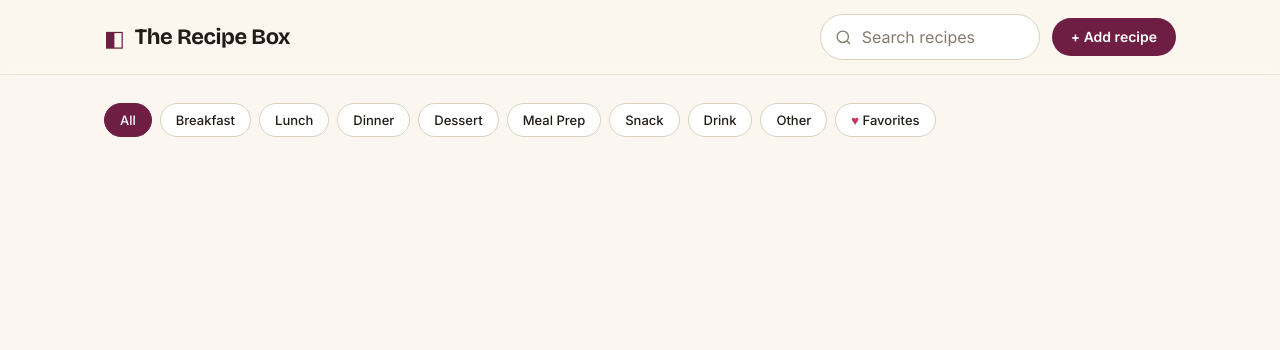
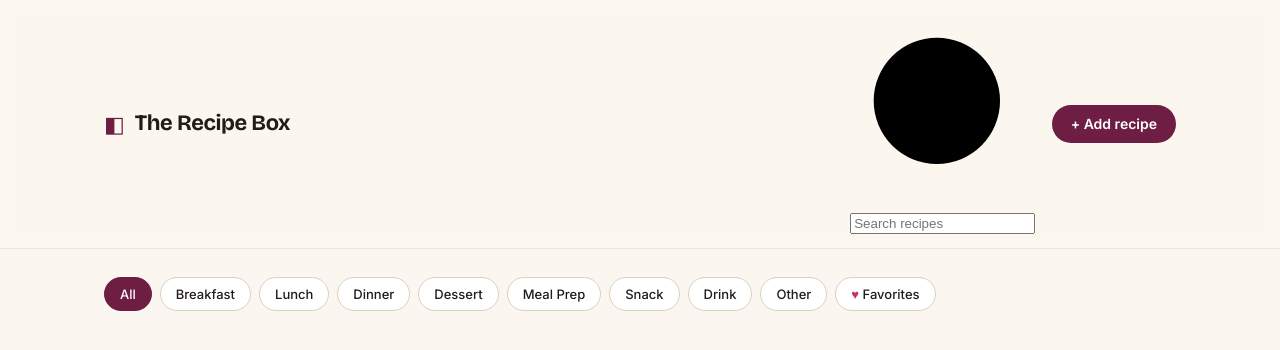
Before and after one commit to krishiparekh11/The_recipe_box, a website: page public/index.html in a window 1280 px wide. Drawn offline with nearby package versions, Linux system fonts and the light colour scheme; no server answers.

Commit message:
Update styles.css

```diff
--- a/public/css/styles.css
+++ b/public/css/styles.css
@@ -97,27 +97,6 @@ body {
   gap: 12px;
 }
 
-.search {
-  display: flex;
-  align-items: center;
-  gap: 8px;
-  background: var(--surface);
-  border: 1px solid var(--line-strong);
-  border-radius: 999px;
-  padding: 9px 14px;
-  min-width: 220px;
-}
-.search:focus-within { border-color: var(--plum); box-shadow: 0 0 0 3px var(--plum-soft); }
-.search-icon { width: 17px; height: 17px; fill: none; stroke: var(--muted); stroke-width: 2; }
-.search input {
-  border: 0;
-  outline: 0;
-  background: transparent;
-  font: inherit;
-  color: var(--ink);
-  width: 150px;
-}
-.search input::placeholder { color: var(--muted); }
 
 /* ---------- Buttons ---------- */
 .btn {
```
